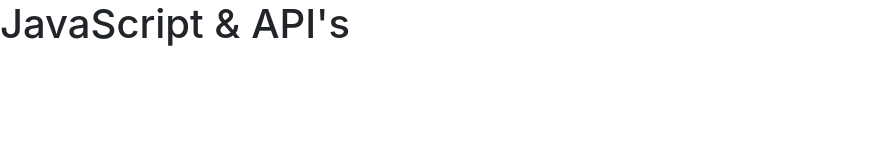
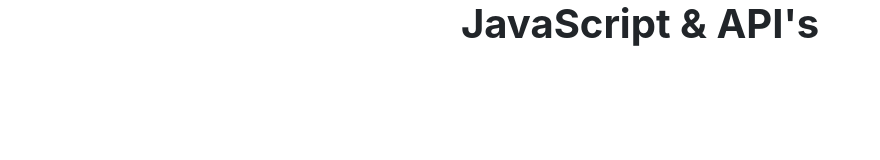
Before and after one commit to alzhair18/api-guide, a plain HTML site: page index.html in a window 1280 px wide. Shown: the whole page, without its empty margins (0-880 px from the left). Drawn offline with nearby package versions, Linux system fonts and the light colour scheme.

Commit message:
api-testing2

```diff
--- a/index.html
+++ b/index.html
@@ -10,8 +10,8 @@
 
     <title>Application Layer Lab 7</title>
   </head>
-  <body>
-    <h1>JavaScript & API's</h1>
+  <body class="container-fluid">
+    <h1 style="text-align: center;"><b>JavaScript & API's</b></h1>
 
 
 
```
